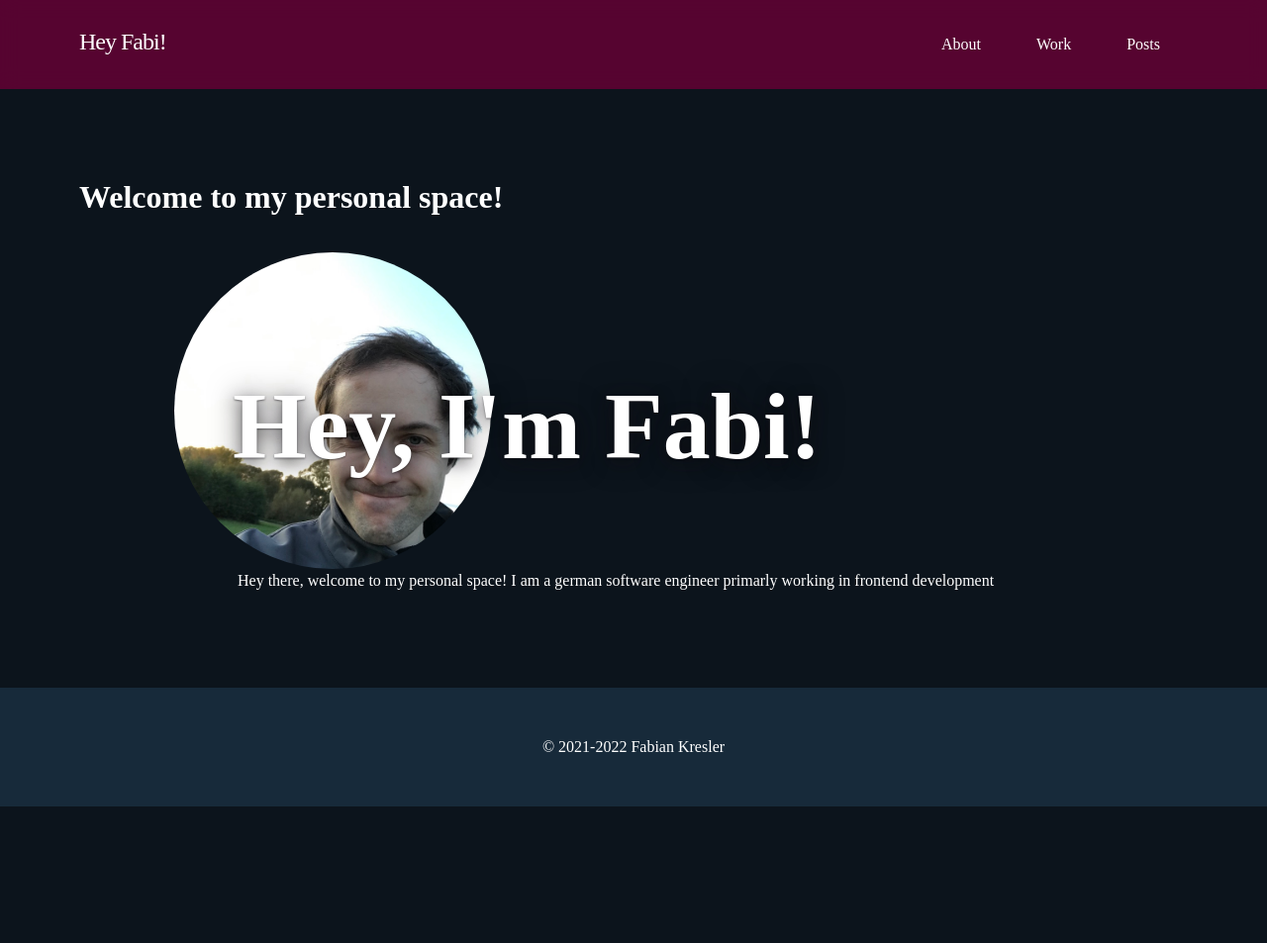
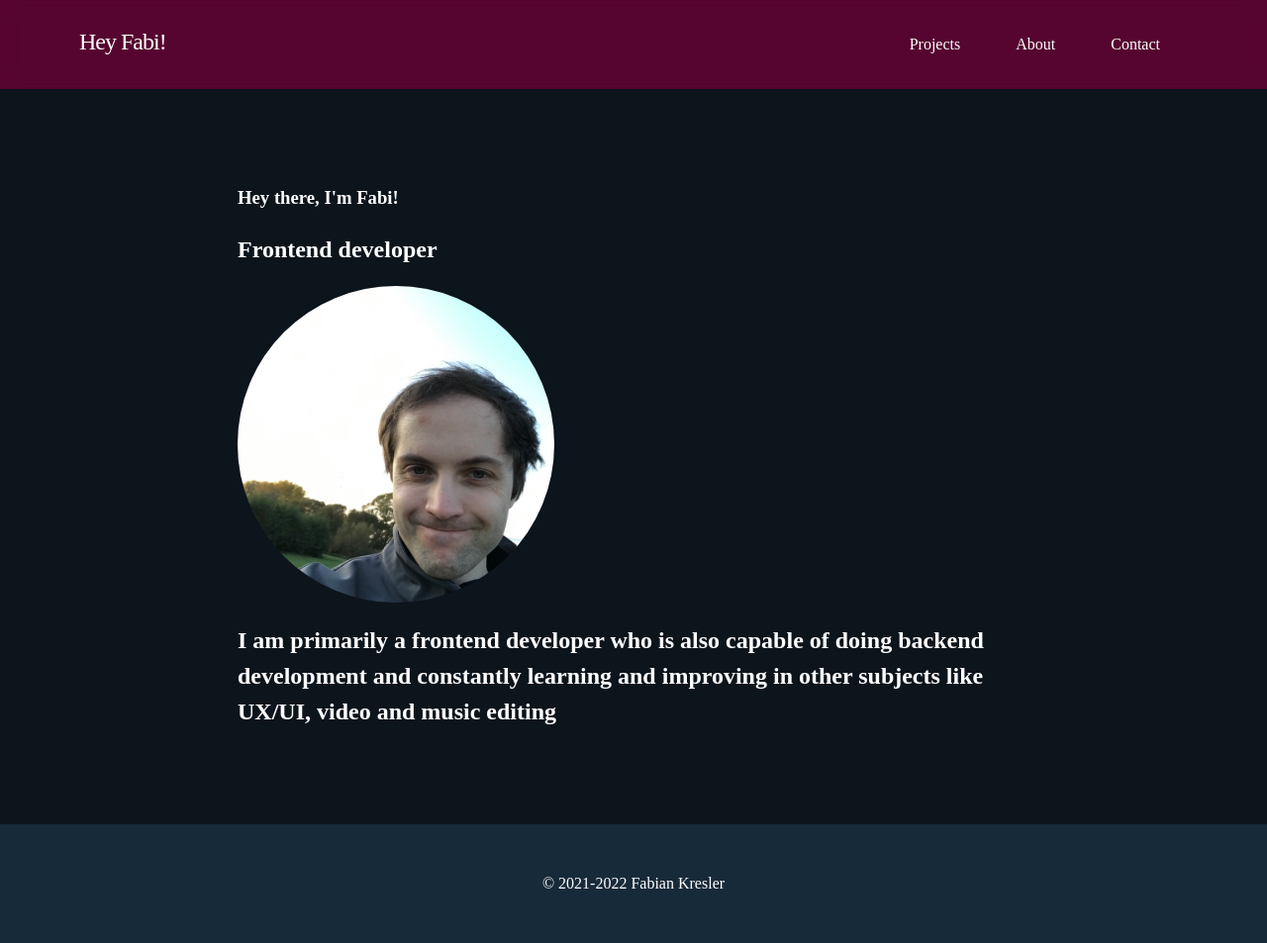
Before and after one commit to fkresler/justcallmefabi, a Gatsby site: page / in a window 1280 px wide. Shown: the whole page at 99% size. Before the commit the page ends 815 px from the top, so only its background shows below. Built offline with nearby package versions, Linux system fonts and the light colour scheme; Gatsby itself is replaced by a stand-in of ours.

Commit message:
refactor: restructuring page and page content slightly

```diff
--- a/src/components/AboutMe.tsx
+++ /dev/null
@@ -1,45 +0,0 @@
-import * as React from 'react';
-import { StaticImage } from 'gatsby-plugin-image';
-
-const sectionStyle = {
-  display: 'block',
-  position: 'relative' as const,
-  width: '100%',
-  maxWidth: '50rem',
-  margin: '2rem auto',
-};
-
-const imageStyle = {
-  position: 'relative' as const,
-  objectFit: 'cover' as const,
-  width: '20rem',
-  height: '20rem',
-  borderRadius: '50%',
-  transform: 'translateX(-4rem)',
-};
-
-const bigTextStyle = {
-  position: 'absolute' as const,
-  fontSize: 'min(6rem, 15vw)',
-  bottom: '1rem',
-  left: '-5px',
-  textShadow:
-    'rgb(16 13 18 / 50%) 0px 0px 30px, rgb(16 13 18 / 50%) 0px 5px 15px, rgb(16 13 18 / 50%) 0px 1px 2px',
-};
-
-export const AboutMe: React.FC = () => (
-  <section style={sectionStyle}>
-    <StaticImage
-      style={imageStyle}
-      src="../images/itsme.jpeg"
-      alt="Handsome developer he/him"
-    />
-    <h2 style={bigTextStyle}>Hey, I'm Fabi!</h2>
-    <div>
-      Hey there, welcome to my personal space! I am a german software engineer
-      primarly working in frontend development
-    </div>
-  </section>
-);
-
-export default AboutMe;
--- a/src/components/Header.tsx
+++ b/src/components/Header.tsx
@@ -50,13 +50,13 @@ export const Header: React.FC = () => (
       </InternalLink>
       <ul style={navigationStyle}>
         <li>
+          <HeaderLink to="/projects">Projects</HeaderLink>
+        </li>
+        <li>
           <HeaderLink to="/about">About</HeaderLink>
         </li>
         <li>
-          <HeaderLink to="/work">Work</HeaderLink>
-        </li>
-        <li>
-          <HeaderLink to="/blog">Posts</HeaderLink>
+          <HeaderLink to="/contact">Contact</HeaderLink>
         </li>
       </ul>
     </div>
--- a/src/pages/index.tsx
+++ b/src/pages/index.tsx
@@ -1,12 +1,40 @@
 import * as React from 'react';
+import { StaticImage } from 'gatsby-plugin-image';
 import { Layout } from '../components/Layout';
-import { AboutMe } from '../components/AboutMe';
+
+const sectionStyle = {
+  display: 'block',
+  position: 'relative' as const,
+  width: '100%',
+  maxWidth: '50rem',
+  margin: '2rem auto',
+};
+
+const imageStyle = {
+  position: 'relative' as const,
+  objectFit: 'cover' as const,
+  width: '20rem',
+  height: '20rem',
+  borderRadius: '50%',
+};
 
 const IndexPage: React.FC = () => (
   <Layout>
     <title>Just Call Me Fabi</title>
-    <h1>Welcome to my personal space!</h1>
-    <AboutMe />
+    <section style={sectionStyle}>
+      <h3>Hey there, I'm Fabi!</h3>
+      <h1>Frontend developer</h1>
+      <StaticImage
+        style={imageStyle}
+        src="../images/itsme.jpeg"
+        alt="Handsome developer he/him"
+      />
+      <h2>
+        I am primarily a frontend developer who is also capable of doing backend
+        development and constantly learning and improving in other subjects like
+        UX/UI, video and music editing
+      </h2>
+    </section>
   </Layout>
 );
 
--- a/src/pages/work.tsx
+++ b/src/pages/projects.tsx
@@ -1,10 +1,10 @@
 import * as React from 'react';
 import { Layout } from '../components/Layout';
 
-const WorkPage: React.FC = () => (
+const ProjectsPage: React.FC = () => (
   <Layout>
     <h1>Here will be examples of my work further down the line</h1>
   </Layout>
 );
 
-export default WorkPage;
+export default ProjectsPage;
```
